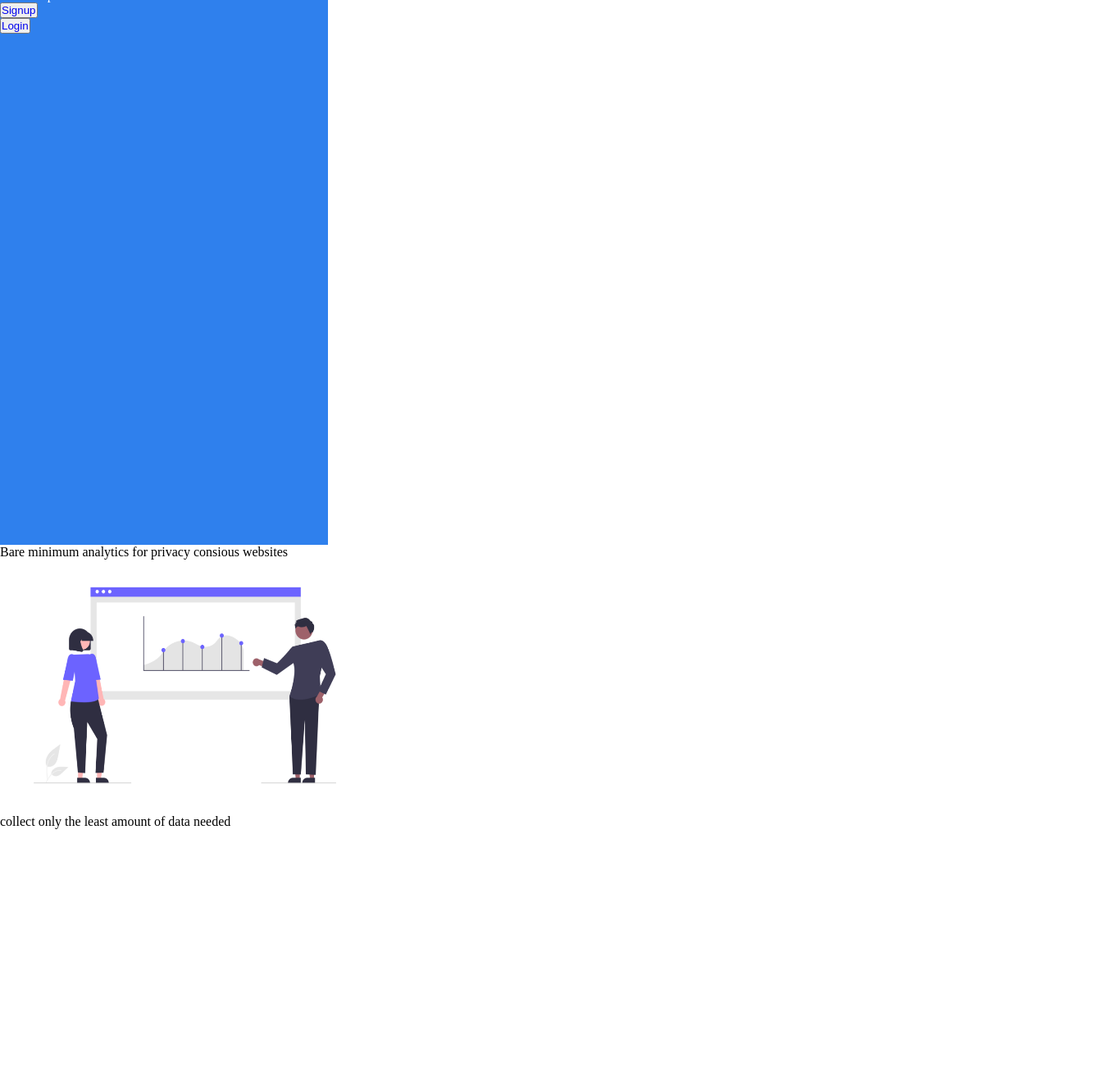
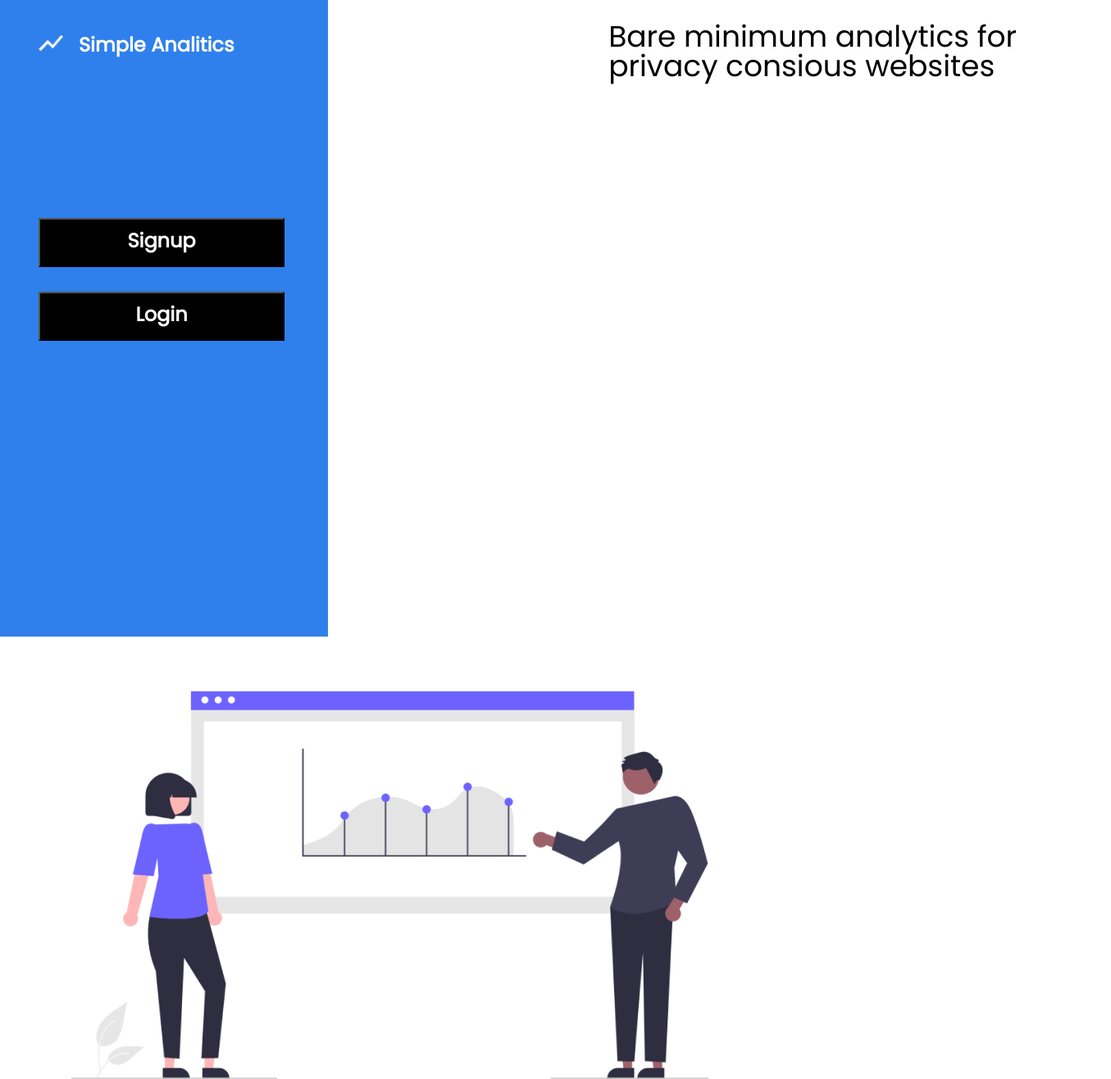
Before and after one commit to TornikeL38/tornike-lapauri-04-05, a plain HTML site: page index.html in a window 1280 px wide. Shown: the part 23-1340 px from the top of the page at 82% size, 1355 px wide, since content can reach past the window. Before the commit the page ends 1288 px from the top, so only its background shows below. Drawn offline with Linux system fonts and the light colour scheme.

Commit message:
fix: layout

```diff
--- a/index.html
+++ b/index.html
@@ -5,35 +5,30 @@
 	<meta name="viewport" content="width=device-width, initial-scale=1">
 	<title>lesson 5</title>
 	<link rel="stylesheet" type="text/css" href="style.css">
+	<link rel="stylesheet" href="https://fonts.googleapis.com/css?family=Poppins">
 </head>
 <body>
 	<div>
 		<div class="leftside">
 			<a href="index.html" id="txtcolor"><img src="images/Vector.png">Simple Analitics</a>
 			<form>
-				<div>
-					<button>
-						<a href="###">Signup</a>
-					</button>
-				</div>
-				<div>
-					<button>
-						<a href="###">Login</a>
-					</button>
-				</div>
+				<button>
+					<a href="###">Signup</a>
+				</button>
+				<button id="loginButton">
+					<a href="###">Login</a>
+				</button>
 			</form>
 		</div>
 		<div class="rightside">
-			<p class="textlocation">
-				Bare minimum analytics for
-				privacy consious websites
+			<p class="textlocation" id="textposition">
+				Bare minimum analytics for <br> privacy consious websites
 			</p>
 			<div >
 				<img src="images/firstpic.png" alt="simple analytics" id="picture">
 			</div>
-			<p>
-				collect only the least amount
-				of data needed
+			<p id="SecondTextLocation">
+				collect only the least amount <br> of data needed
 			</p>
 		</div>
 	</div>
--- a/style.css
+++ b/style.css
@@ -1,31 +1,77 @@
+/*@font-face {
+  font-family: 'Poppins';
+  src: url('fonts/Poppins-Regular.woff2') format('woff2'),
+  url('fonts/Poppins-Regular.ttf') format('truetype');
+  font-weight: normal;
+  font-style: normal;
+  font-display: swap;
+}*/
 *{
 	box-sizing: border-box;
 	margin: 0;
 	padding: 0;
 	text-decoration: none;
+  font-family: Poppins;
+  font-weight: 700;
+  line-height: 36px;
+  letter-spacing: 0em;
+  text-align: left;
 }
 .leftside{
+  padding-top: 60px;
+  padding-left: 47px;
   display: inline-block;
   width: 400px;
-  height: 688px;
   background-color: #2F80ED;
   text: color white;
   float:left;
+  height: 100vh;
+}
+.leftside img {
+  width: 30px;
+  margin-right: 19px;
 }
 .rightside{
-  display: inline-block;
-  width: 900px;
-  height: 600px;
-  background-color: white;
+/*  display: inline-block;*/
+background-color: white;
 }
 #txtcolor{
   color: white;
+  font-size: 24px;
 }
 #picture{
-  height: 307px;
-  width: 451px;
+ width: 951px;
 }
 .textlocation{
-  left: 897px;
-  top: 82px;
+  float: right;
 }
+form {
+  margin-top: 190px;
+}
+button {
+  width: 300px;
+  height: 60px;
+  background-color: black;
+  text-align: center;
+}
+button a{
+  color: white;
+  font-size: 24px;
+}
+#loginButton{
+  margin-top: 30px;
+}
+#textposition{
+  position: relative;
+  top: 50px;
+  font-size: 36px;
+  margin-right: 40px;
+  font-weight: 400;
+}
+#SecondTextLocation{
+  position: relative;
+  bottom: 38px;
+  left: 75px;
+  font-size: 36px;
+  font-weight:400 ;
+}
```
Also changed, not shown: fonts/Poppins-Regular.ttf (added), fonts/Poppins-Regular.woff2 (added).
